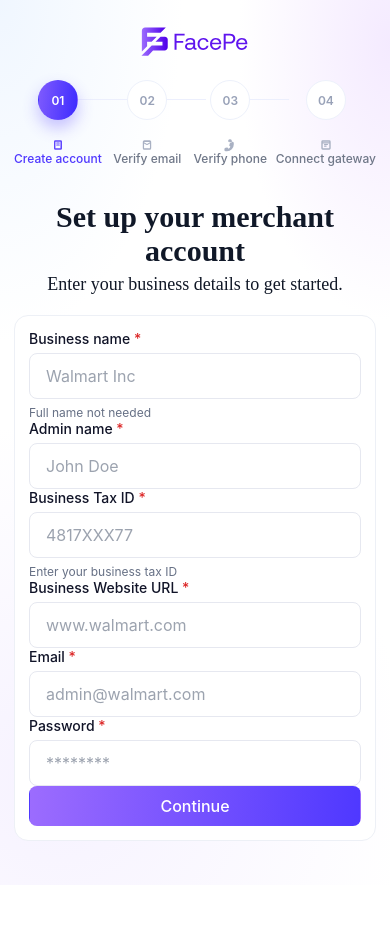
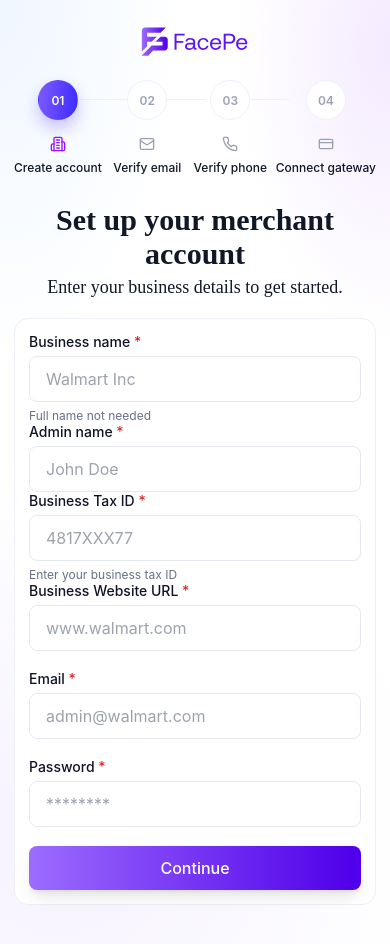
Before and after one commit to sagar-facepe-2303/facepe09-merchant-web-app, a React (Vite) app: page /signup in a window 390 px wide. Shown: the top 944 px of the page. Before the commit the page ends 885 px from the top, so only its background shows below. Built offline with nearby package versions, Linux system fonts and the light colour scheme; a web font is replaced by a local one.

Commit message:
feat: Refactor LoginPage layout and styles for improved structure and responsiveness

```diff
--- a/src/components/common/Button/Button.css
+++ b/src/components/common/Button/Button.css
@@ -42,15 +42,15 @@
 
 /* Button Variants */
 .btn-primary {
-  background: var(--brand-gradient);
+  background: linear-gradient(90deg, #9C6CFE 0.01%, #5000EA 98%);
+  box-shadow: 0 10px 15px -3px rgba(0, 0, 0, 0.10), 0 4px 6px -4px rgba(0, 0, 0, 0.10);
   color: #ffffff;
   border: 1px solid transparent;
 }
 
 .btn-primary:hover:not(:disabled) {
-  background: var(--brand-gradient-hover);
+  background: linear-gradient(90deg, #8B5CF6 0.01%, #4C1FD6 98%);
   transform: translateY(-1px);
-  box-shadow: 0 4px 12px rgba(111, 77, 255, 0.3);
 }
 
 .btn-light,
--- a/src/pages/LoginPage.jsx
+++ b/src/pages/LoginPage.jsx
@@ -10,8 +10,10 @@
         </header>
 
         <section className="login-card" aria-label="Sign in form">
-          <h1 className="login-title">Welcome Back</h1>
-          <p className="login-subtitle">Enter your credentials to access your account</p>
+          <div className="login-intro">
+            <h1 className="login-title">Welcome Back</h1>
+            <p className="login-subtitle">Enter your credentials to access your account</p>
+          </div>
 
           <form className="login-form" onSubmit={(event) => event.preventDefault()}>
             <Input
@@ -37,12 +39,12 @@
                 <input id="remember-me" type="checkbox" />
                 <span>Remember me</span>
               </label>
-              <Button type="button" variant="ghost" className="forgot-link">
+              <button type="button" className="forgot-link">
                 Forgot password?
-              </Button>
+              </button>
             </div>
 
-            <Button type="submit" variant="primary" fullWidth>
+            <Button type="submit" variant="primary" fullWidth className="login-submit">
               Sign In
             </Button>
           </form>
--- a/src/pages/SignupPage.jsx
+++ b/src/pages/SignupPage.jsx
@@ -16,11 +16,14 @@
           <li className="signup-step signup-step-active">
             <span className="step-bubble">01</span>
             <span className="step-icon" aria-hidden="true">
-              <svg viewBox="0 0 20 20" focusable="false">
-                <path
-                  d="M4.3 5.1a2 2 0 0 1 2-2h7.4a2 2 0 0 1 2 2v9.8a2 2 0 0 1-2 2H6.3a2 2 0 0 1-2-2V5.1Zm2 .1v9.6h7.2V5.2H6.3Zm1.1 2a.8.8 0 0 1 .8-.8h3.6a.8.8 0 0 1 0 1.6H8.2a.8.8 0 0 1-.8-.8Zm0 2.8a.8.8 0 0 1 .8-.8h3.6a.8.8 0 0 1 0 1.6H8.2a.8.8 0 0 1-.8-.8Z"
-                  fill="currentColor"
-                />
+              <svg xmlns="http://www.w3.org/2000/svg" width="16" height="16" viewBox="0 0 16 16" fill="none">
+                <path d="M4 14.6666V2.66659C4 2.31296 4.14048 1.97382 4.39052 1.72378C4.64057 1.47373 4.97971 1.33325 5.33333 1.33325H10.6667C11.0203 1.33325 11.3594 1.47373 11.6095 1.72378C11.8595 1.97382 12 2.31296 12 2.66659V14.6666H4Z" stroke="currentColor" strokeWidth="1.33333" strokeLinecap="round" strokeLinejoin="round"/>
+                <path d="M3.99967 8H2.66634C2.31272 8 1.97358 8.14048 1.72353 8.39052C1.47348 8.64057 1.33301 8.97971 1.33301 9.33333V13.3333C1.33301 13.687 1.47348 14.0261 1.72353 14.2761C1.97358 14.5262 2.31272 14.6667 2.66634 14.6667H3.99967" stroke="currentColor" strokeWidth="1.33333" strokeLinecap="round" strokeLinejoin="round"/>
+                <path d="M12 6H13.3333C13.687 6 14.0261 6.14048 14.2761 6.39052C14.5262 6.64057 14.6667 6.97971 14.6667 7.33333V13.3333C14.6667 13.687 14.5262 14.0261 14.2761 14.2761C14.0261 14.5262 13.687 14.6667 13.3333 14.6667H12" stroke="currentColor" strokeWidth="1.33333" strokeLinecap="round" strokeLinejoin="round"/>
+                <path d="M6.66699 4H9.33366" stroke="currentColor" strokeWidth="1.33333" strokeLinecap="round" strokeLinejoin="round"/>
+                <path d="M6.66699 6.6665H9.33366" stroke="currentColor" strokeWidth="1.33333" strokeLinecap="round" strokeLinejoin="round"/>
+                <path d="M6.66699 9.3335H9.33366" stroke="currentColor" strokeWidth="1.33333" strokeLinecap="round" strokeLinejoin="round"/>
+                <path d="M6.66699 12H9.33366" stroke="currentColor" strokeWidth="1.33333" strokeLinecap="round" strokeLinejoin="round"/>
               </svg>
             </span>
             <span className="step-label">Create account</span>
@@ -28,11 +31,9 @@
           <li className="signup-step">
             <span className="step-bubble">02</span>
             <span className="step-icon" aria-hidden="true">
-              <svg viewBox="0 0 20 20" focusable="false">
-                <path
-                  d="M4 5.4a2.2 2.2 0 0 1 2.2-2.2h7.6A2.2 2.2 0 0 1 16 5.4v9.2a2.2 2.2 0 0 1-2.2 2.2H6.2A2.2 2.2 0 0 1 4 14.6V5.4Zm1.8.2v.3L10 8.7l4.2-2.8v-.3H5.8Zm8.4 2.4L10.5 10a1 1 0 0 1-1 0L5.8 8v6.6h8.4V8Z"
-                  fill="currentColor"
-                />
+              <svg xmlns="http://www.w3.org/2000/svg" width="16" height="16" viewBox="0 0 16 16" fill="none">
+                <path d="M13.333 2.6665H2.66634C1.92996 2.6665 1.33301 3.26346 1.33301 3.99984V11.9998C1.33301 12.7362 1.92996 13.3332 2.66634 13.3332H13.333C14.0694 13.3332 14.6663 12.7362 14.6663 11.9998V3.99984C14.6663 3.26346 14.0694 2.6665 13.333 2.6665Z" stroke="currentColor" strokeWidth="1.33333" strokeLinecap="round" strokeLinejoin="round"/>
+                <path d="M14.6663 4.6665L8.68634 8.4665C8.48052 8.59545 8.24255 8.66384 7.99967 8.66384C7.7568 8.66384 7.51883 8.59545 7.31301 8.4665L1.33301 4.6665" stroke="currentColor" strokeWidth="1.33333" strokeLinecap="round" strokeLinejoin="round"/>
               </svg>
             </span>
             <span className="step-label">Verify email</span>
@@ -40,11 +41,8 @@
           <li className="signup-step">
             <span className="step-bubble">03</span>
             <span className="step-icon" aria-hidden="true">
-              <svg viewBox="0 0 20 20" focusable="false">
-                <path
-                  d="M7.4 4.1a2.2 2.2 0 0 1 2.2-2.2h.8a2.2 2.2 0 0 1 2.2 2.2v1.4h.8a2 2 0 0 1 2 2v1.8a9.7 9.7 0 0 1-9.7 9.7H4a2 2 0 0 1-2-2v-1a2 2 0 0 1 1.6-2l2.2-.4a1 1 0 0 1 1 .4l1 1.3a6.9 6.9 0 0 0 2.8-2.8l-1.2-.9a1 1 0 0 1-.4-1l.4-2.2a2 2 0 0 1 2-1.6h1v-.8H9.2V4.1a.4.4 0 0 1 .4-.4h.8a.4.4 0 0 1 .4.4v1.4H7.4V4.1Z"
-                  fill="currentColor"
-                />
+              <svg xmlns="http://www.w3.org/2000/svg" width="16" height="16" viewBox="0 0 16 16" fill="none">
+                <path d="M14.6669 11.2802V13.2802C14.6677 13.4659 14.6297 13.6497 14.5553 13.8198C14.4809 13.9899 14.3718 14.1426 14.235 14.2681C14.0982 14.3937 13.9367 14.4892 13.7608 14.5487C13.5849 14.6082 13.3985 14.6303 13.2136 14.6136C11.1622 14.3907 9.19161 13.6897 7.46028 12.5669C5.8495 11.5433 4.48384 10.1777 3.46028 8.56689C2.3336 6.8277 1.63244 4.84756 1.41361 2.78689C1.39695 2.60254 1.41886 2.41673 1.47795 2.24131C1.53703 2.06589 1.63199 1.90469 1.75679 1.76797C1.88159 1.63126 2.03348 1.52203 2.20281 1.44724C2.37213 1.37245 2.55517 1.33374 2.74028 1.33356H4.74028C5.06382 1.33038 5.37748 1.44495 5.62279 1.65592C5.8681 1.86689 6.02833 2.15986 6.07361 2.48023C6.15803 3.12027 6.31458 3.74871 6.54028 4.35356C6.62998 4.59218 6.64939 4.8515 6.59622 5.10081C6.54305 5.35012 6.41952 5.57897 6.24028 5.76023L5.39361 6.60689C6.34265 8.27592 7.72458 9.65786 9.39361 10.6069L10.2403 9.76023C10.4215 9.58099 10.6504 9.45746 10.8997 9.40429C11.149 9.35112 11.4083 9.37053 11.6469 9.46023C12.2518 9.68593 12.8802 9.84248 13.5203 9.92689C13.8441 9.97258 14.1399 10.1357 14.3513 10.3852C14.5627 10.6348 14.6751 10.9533 14.6669 11.2802Z" stroke="currentColor" strokeWidth="1.33333" strokeLinecap="round" strokeLinejoin="round"/>
               </svg>
             </span>
             <span className="step-label">Verify phone</span>
@@ -52,11 +50,9 @@
           <li className="signup-step">
             <span className="step-bubble">04</span>
             <span className="step-icon" aria-hidden="true">
-              <svg viewBox="0 0 20 20" focusable="false">
-                <path
-                  d="M3.3 5.2a2 2 0 0 1 2-2h9.4a2 2 0 0 1 2 2v9.6a2 2 0 0 1-2 2H5.3a2 2 0 0 1-2-2V5.2Zm2 .1v.9h9.4v-.9H5.3Zm9.4 2.6H5.3v6.9h9.4V7.9Zm-7.6 1.3a.8.8 0 0 1 .8-.8h4.2a.8.8 0 1 1 0 1.6H7.9a.8.8 0 0 1-.8-.8Zm0 2.4a.8.8 0 0 1 .8-.8h2.3a.8.8 0 1 1 0 1.6H7.9a.8.8 0 0 1-.8-.8Z"
-                  fill="currentColor"
-                />
+              <svg xmlns="http://www.w3.org/2000/svg" width="16" height="16" viewBox="0 0 16 16" fill="none">
+                <path d="M13.333 3.3335H2.66634C1.92996 3.3335 1.33301 3.93045 1.33301 4.66683V11.3335C1.33301 12.0699 1.92996 12.6668 2.66634 12.6668H13.333C14.0694 12.6668 14.6663 12.0699 14.6663 11.3335V4.66683C14.6663 3.93045 14.0694 3.3335 13.333 3.3335Z" stroke="currentColor" strokeWidth="1.33333" strokeLinecap="round" strokeLinejoin="round"/>
+                <path d="M1.33301 6.6665H14.6663" stroke="currentColor" strokeWidth="1.33333" strokeLinecap="round" strokeLinejoin="round"/>
               </svg>
             </span>
             <span className="step-label">Connect gateway</span>
--- a/src/styles/signup.css
+++ b/src/styles/signup.css
@@ -24,7 +24,7 @@
 }
 
 .signup-steps {
-  max-width: 819px;
+  max-width: 753px;
   margin: 0 auto;
   list-style: none;
   padding: 0;
@@ -48,7 +48,7 @@
   position: absolute;
   top: 19px;
   left: 100%;
-  width: calc((819px - 69px * 4) / 3);
+  width: 159px;
   height: 1px;
   background: #eceffd;
   z-index: -1;
@@ -86,10 +86,13 @@
 }
 
 .step-icon {
-  width: 14px;
-  height: 14px;
+  width: 16px;
+  height: 16px;
   margin-top: 16px;
-  color: #a9b1c3;
+  color: #99A1AF;
+  display: flex;
+  align-items: center;
+  justify-content: center;
 }
 
 .step-icon svg {
@@ -98,26 +101,25 @@
 }
 
 .signup-step-active .step-icon {
-  color: #5f45ff;
+  color: #9810FA;
 }
 
 .step-label {
-  margin-top: 3px;
+  margin-top: 8px;
   text-align: center;
   font-size: 14px;
-  line-height: 1;
-  letter-spacing: 0;
+  line-height: normal;
   font-weight: 500;
-  color: #6f7788;
+  color: #101828;
   white-space: nowrap;
 }
 
 .signup-step-active .step-label {
-  color: #4f38ff;
+  color: #101828;
 }
 
 .signup-head {
-  margin-top: 42px;
+  margin-top: 34px;
   text-align: center;
 }
 
@@ -153,13 +155,18 @@
   border: 1px solid #edf0f6;
   border-radius: 16px;
   background: #ffffff;
-  padding: 22px;
+  padding: 28px;
 }
 
 .signup-grid {
   display: grid;
   grid-template-columns: 1fr 1fr;
-  gap: 10px 18px;
+  gap: 19px 28px;
+}
+
+/* Single column inputs spacing */
+.signup-form > .input-wrapper {
+  margin-top: 19px;
 }
 
 .field-wrap {
@@ -204,21 +211,24 @@
   color: #7a8498;
 }
 
-.signup-submit {
-  margin-top: 8px;
+.signup-submit,
+.signup-form .btn-primary {
+  margin-top: 19px;
   width: 100%;
   height: 44px;
   border: 0;
   border-radius: 8px;
-  background: linear-gradient(97deg, #8b66ff 0%, #3f2bff 100%);
+  background: linear-gradient(90deg, #9C6CFE 0.01%, #5000EA 98%);
+  box-shadow: 0 10px 15px -3px rgba(0, 0, 0, 0.10), 0 4px 6px -4px rgba(0, 0, 0, 0.10);
   color: #ffffff;
   font-size: 15px;
   font-weight: 500;
   cursor: pointer;
 }
 
-.signup-submit:hover {
-  background: linear-gradient(97deg, #7f5bfd 0%, #3825f2 100%);
+.signup-submit:hover,
+.signup-form .btn-primary:hover {
+  background: linear-gradient(90deg, #8B5CF6 0.01%, #4C1FD6 98%);
 }
 
 @media (max-width: 1024px) {
```
Also changed, not shown: src/styles/login.css (+67 -42 lines).
